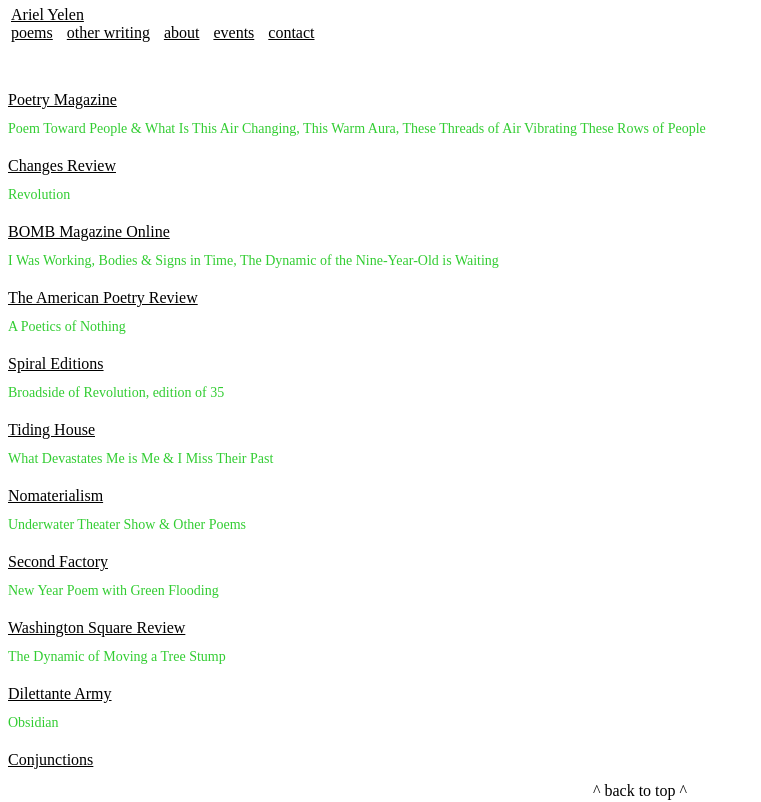
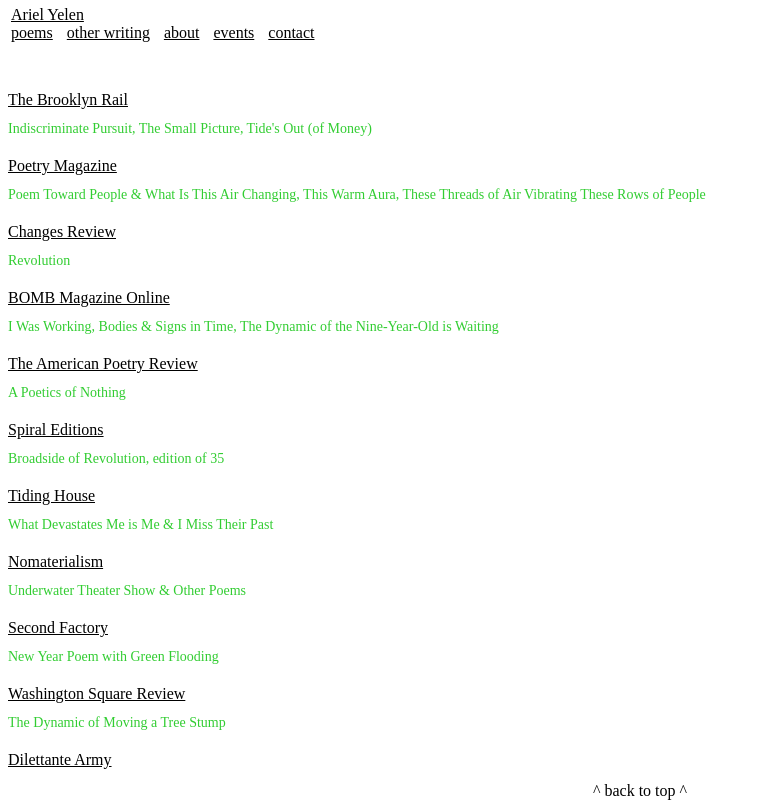
Before and after one commit to arielyyyy/poetrywebsite, a plain HTML site: page poems.html in a window 1280 px wide. Shown: the top 802 px of the page, without its empty margins (0-761 px from the left). Drawn offline with Linux system fonts and the light colour scheme.

Commit message:
Update poems.html

```diff
--- a/poems.html
+++ b/poems.html
@@ -125,6 +125,9 @@
 		<br>
 		<br>
 
+		<a class="publication" href="https://brooklynrail.org/2023/06/poetry/ariel-yelen"target="_blank">The Brooklyn Rail</a>
+		<small>Indiscriminate Pursuit, The Small Picture, Tide's Out (of Money)</small>
+
 		<a class="publication" href="https://www.poetryfoundation.org/poets/ariel-yelen"target="_blank">Poetry Magazine</a>
 		<small>Poem Toward People & What Is This Air Changing, This Warm Aura, These Threads of Air Vibrating These Rows of People</small>
 
```
